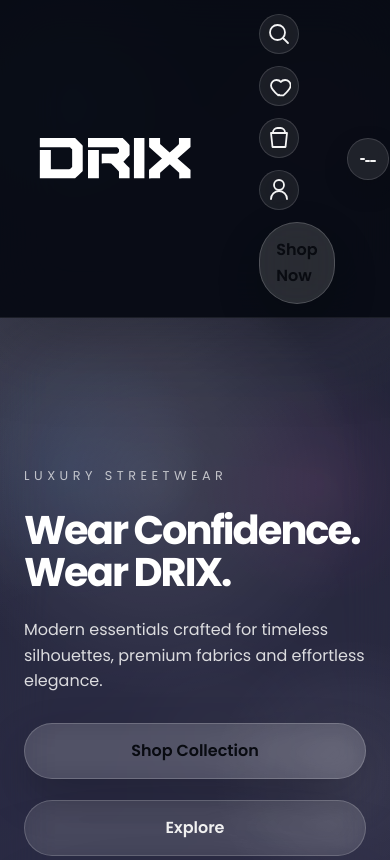
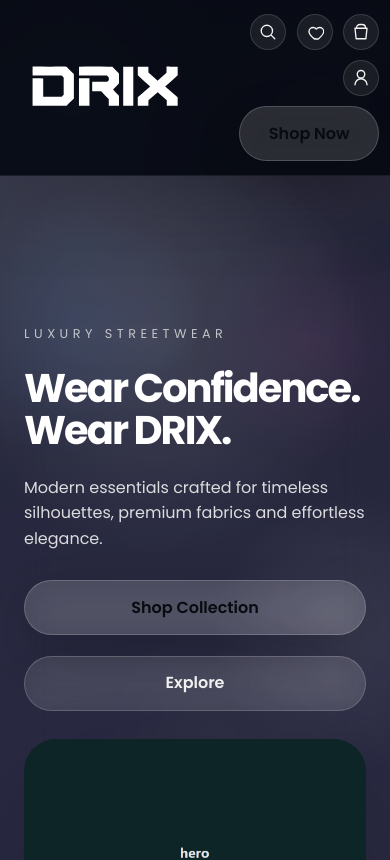
Before and after one commit to mm2224932-bot/DRIX, a plain HTML site: page index.html in a window 390 px wide. Shown: the top 860 px of the page. Drawn offline with Linux system fonts and the light colour scheme.

Commit message:
Responsive mobile fixes

```diff
--- a/css/style.css
+++ b/css/style.css
@@ -1136,13 +1136,13 @@
     }
 
     .site-logo {
-        width: 180px;
-        max-height: 60px;
+        width: 160px;
+        max-height: 58px;
     }
 
     .menu-toggle {
-        width: 42px;
-        height: 42px;
+        width: 40px;
+        height: 40px;
     }
 
     .navbar {
@@ -1159,21 +1159,31 @@
     }
 
     .header-actions {
-        gap: 0.75rem;
+        gap: 0.65rem;
+        justify-content: flex-end;
     }
 
     .icon-button {
-        width: 40px;
-        height: 40px;
+        width: 36px;
+        height: 36px;
+    }
+
+    .icon-button svg {
+        width: 18px;
+        height: 18px;
     }
 
     .btn,
     .btn-primary,
     .btn-secondary,
     .btn-outline {
-        width: 100%;
-        min-width: 0;
-        padding: 0.9rem 1rem;
+        width: auto;
+        min-width: 140px;
+        padding: 0.85rem 1rem;
+    }
+
+    .cta-button {
+        min-width: 140px;
     }
 
     .hero-inner {
```
